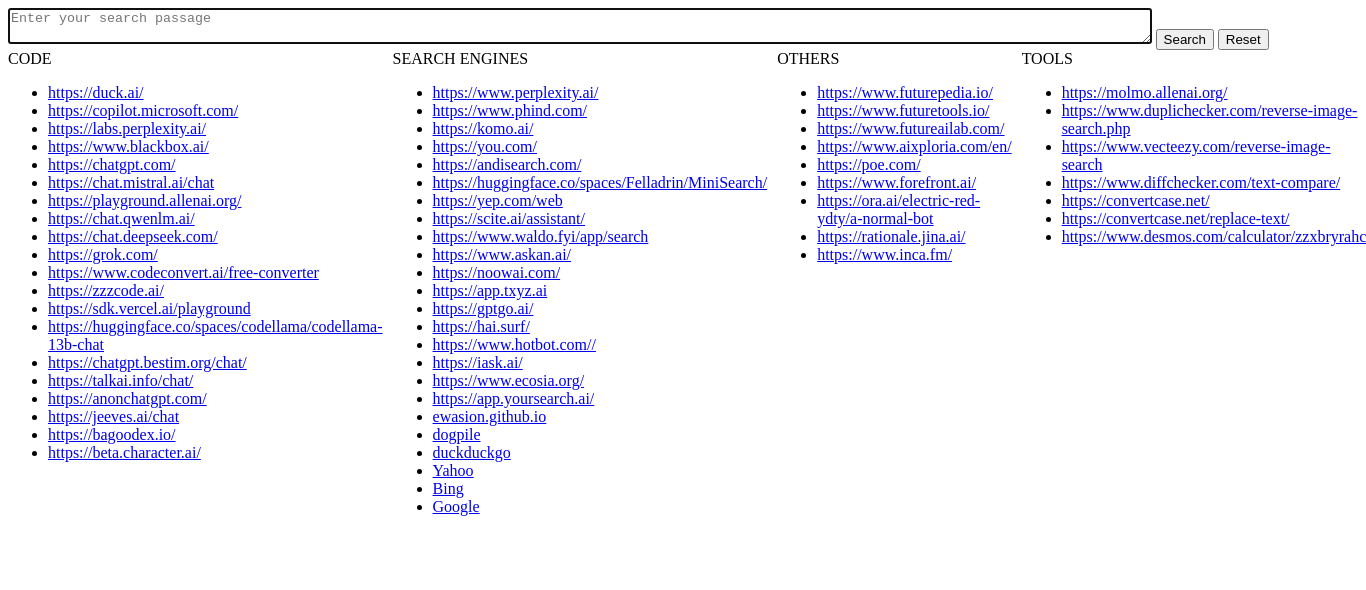
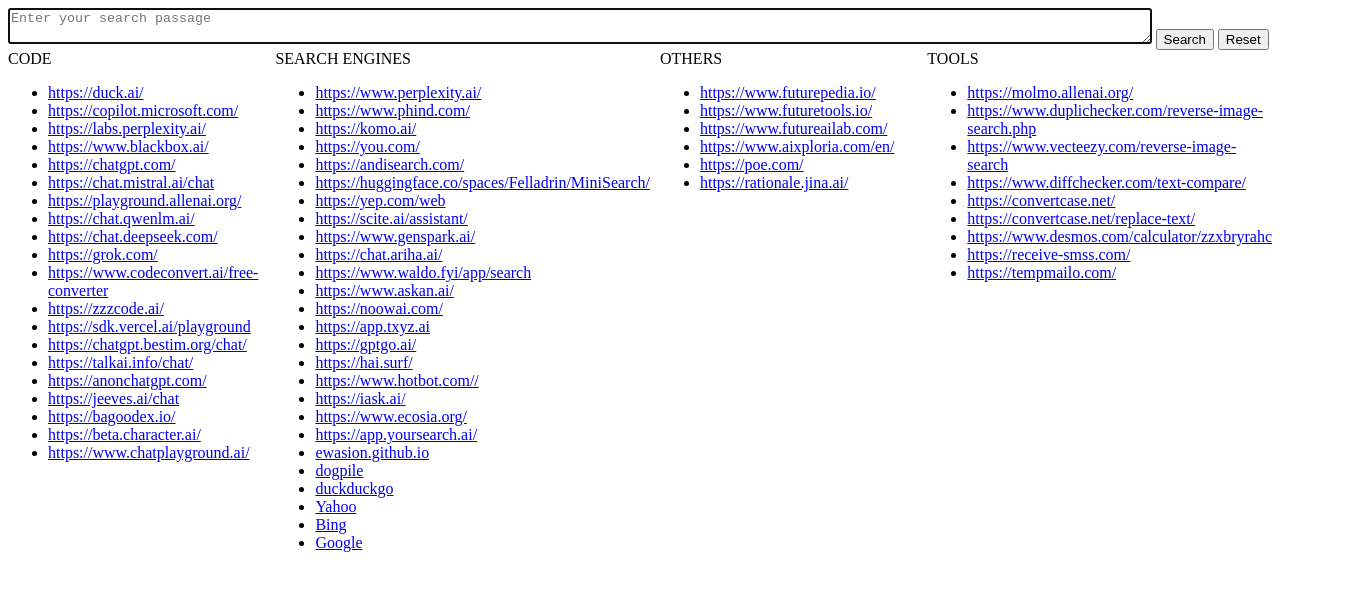
Before and after one commit to projion/tools, a plain HTML site: page search.html in a window 1280 px wide. Shown: the whole page, 1366 px wide, since content can reach past the window. Drawn offline with Linux system fonts and the light colour scheme.

Commit message:
updated on 250314

```diff
--- a/search.html
+++ b/search.html
@@ -51,13 +51,13 @@
                 <li class="commonClass"><a href="https://www.codeconvert.ai/free-converter" target="_blank">https://www.codeconvert.ai/free-converter</a></li>
                 <li class="commonClass"><a href="https://zzzcode.ai/=" target="_blank">https://zzzcode.ai/</a></li>
                 <li class="commonClass"><a href="https://sdk.vercel.ai/playground" target="_blank">https://sdk.vercel.ai/playground</a></li>
-                <li class="commonClass"><a href="https://huggingface.co/spaces/codellama/codellama-13b-chat" target="_blank">https://huggingface.co/spaces/codellama/codellama-13b-chat</a></li>
                 <li class="commonClass"><a href="https://chatgpt.bestim.org/chat/" target="_blank">https://chatgpt.bestim.org/chat/</a></li>
                 <li class="commonClass"><a href="https://talkai.info/chat/" target="_blank">https://talkai.info/chat/</a></li>
                 <li class="commonClass"><a href="https://anonchatgpt.com/" target="_blank">https://anonchatgpt.com/</a></li>
                 <li class="commonClass"><a href="https://jeeves.ai/chat/" target="_blank">https://jeeves.ai/chat</a></li>
                 <li class="commonClass"><a href="https://bagoodex.io/search?id=" target="_blank">https://bagoodex.io/</a></li>
                 <li class="commonClass"><a href="https://beta.character.ai/" target="_blank">https://beta.character.ai/</a></li>
+                <li class="commonClass"><a href="https://www.chatplayground.ai/" target="_blank">https://www.chatplayground.ai/</a></li>
             </ul>
         </div>
         <div>
@@ -71,6 +71,9 @@
                 <li class="commonClass generalSearch aiSearch"><a href="https://huggingface.co/spaces/Felladrin/MiniSearch" target="_blank">https://huggingface.co/spaces/Felladrin/MiniSearch/</a></li>
                 <li class="commonClass generalSearch"><a href="https://yep.com/web" target="_blank">https://yep.com/web</a></li>
                 <li class="commonClass generalSearch reRearch"><a href="https://scite.ai/assistant" target="_blank">https://scite.ai/assistant/</a></li>
+                <li class="commonClass generalSearch "><a href="https://www.genspark.ai/" target="_blank">https://www.genspark.ai/</a></li>
+                <li class="commonClass generalSearch "><a href="https://chat.ariha.ai/" target="_blank">https://chat.ariha.ai/</a></li>
+
                 <li class="commonClass generalSearch aiSearch"><a href="https://www.waldo.fyi/app/search" target="_blank">https://www.waldo.fyi/app/search</a></li>
                 <li class="commonClass "><a href="https://www.askan.ai/" target="_blank">https://www.askan.ai/</a></li>
                 <li class="commonClass "><a href="https://noowai.com/" target="_blank">https://noowai.com/</a></li>
@@ -97,10 +100,7 @@
                 <li class="commonClass"><a href="https://www.futureailab.com/" target="_blank">https://www.futureailab.com/</a></li>
                 <li class="commonClass"><a href="https://www.aixploria.com/en/" target="_blank">https://www.aixploria.com/en/</a></li>
                 <li class="commonClass"><a href="https://poe.com/" target="_blank">https://poe.com/</a></li>
-                <li class="commonClass"><a href="https://www.forefront.ai/" target="_blank">https://www.forefront.ai/</a></li>
-                <li class="commonClass"><a href="https://ora.ai/electric-red-ydty/a-normal-bot" target="_blank">https://ora.ai/electric-red-ydty/a-normal-bot</a></li>
                 <li class="commonClass"><a href="https://rationale.jina.ai/" target="_blank">https://rationale.jina.ai/</a></li>
-                <li class="commonClass"><a href="https://www.inca.fm/" target="_blank">https://www.inca.fm/</a></li>
             </ul>
         </div>
         <div>
@@ -113,6 +113,8 @@
                 <li class="commonClass textConvertCase"><a href="https://convertcase.net/" target="_blank">https://convertcase.net/</a></li>
                 <li class="commonClass textReplace"><a href="https://convertcase.net/replace-text/" target="_blank">https://convertcase.net/replace-text/</a></li>
                 <li class="commonClass"><a href="https://www.desmos.com/calculator/zzxbryrahc" target="_blank">https://www.desmos.com/calculator/zzxbryrahc</a></li>
+                <li class="commonClass handy"><a href="https://receive-smss.com/" target="_blank">https://receive-smss.com/</a></li>
+                <li class="commonClass handy"><a href="https://tempmailo.com/" target="_blank">https://tempmailo.com/</a></li>
             </ul>
         </div>
 
```
